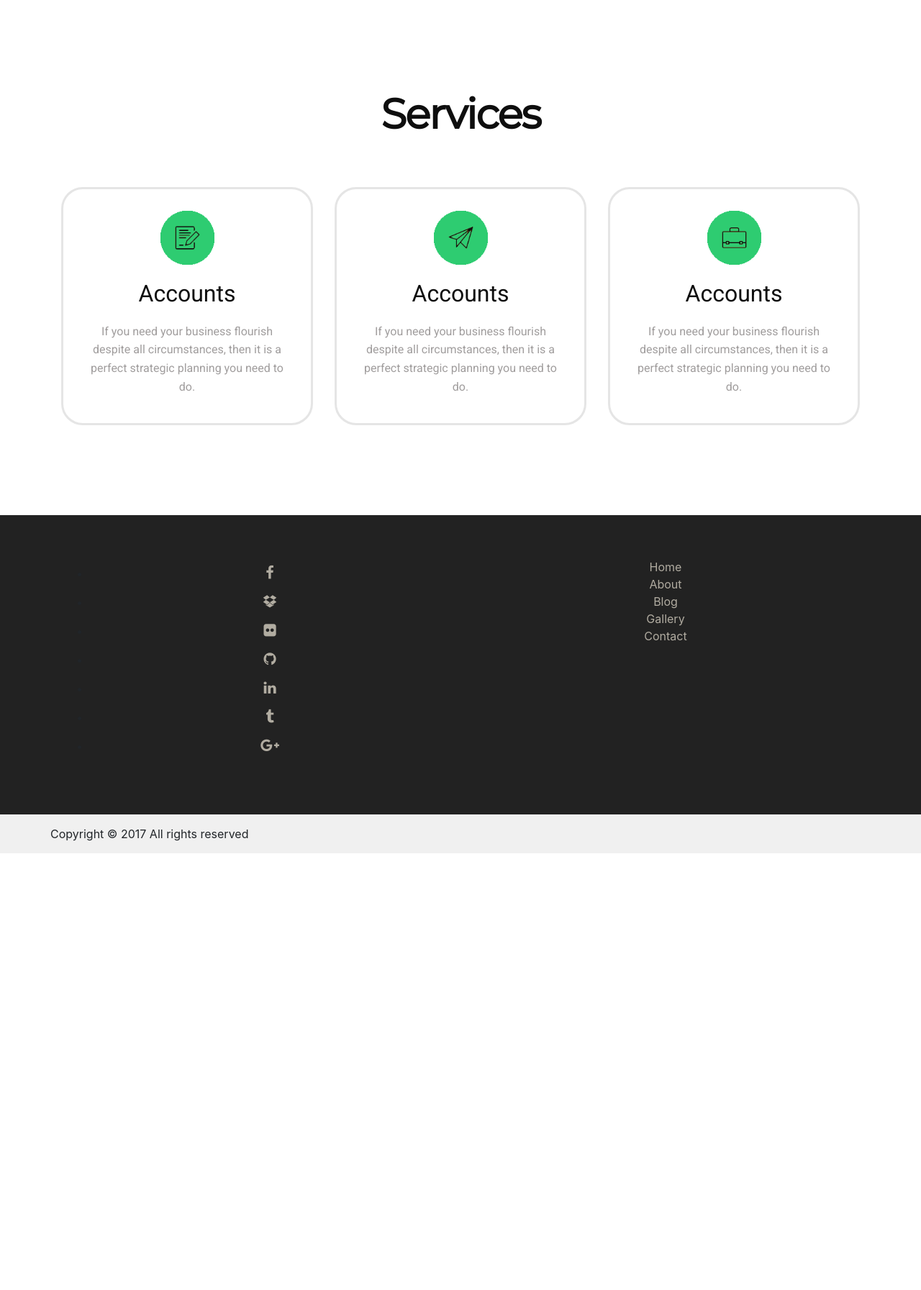
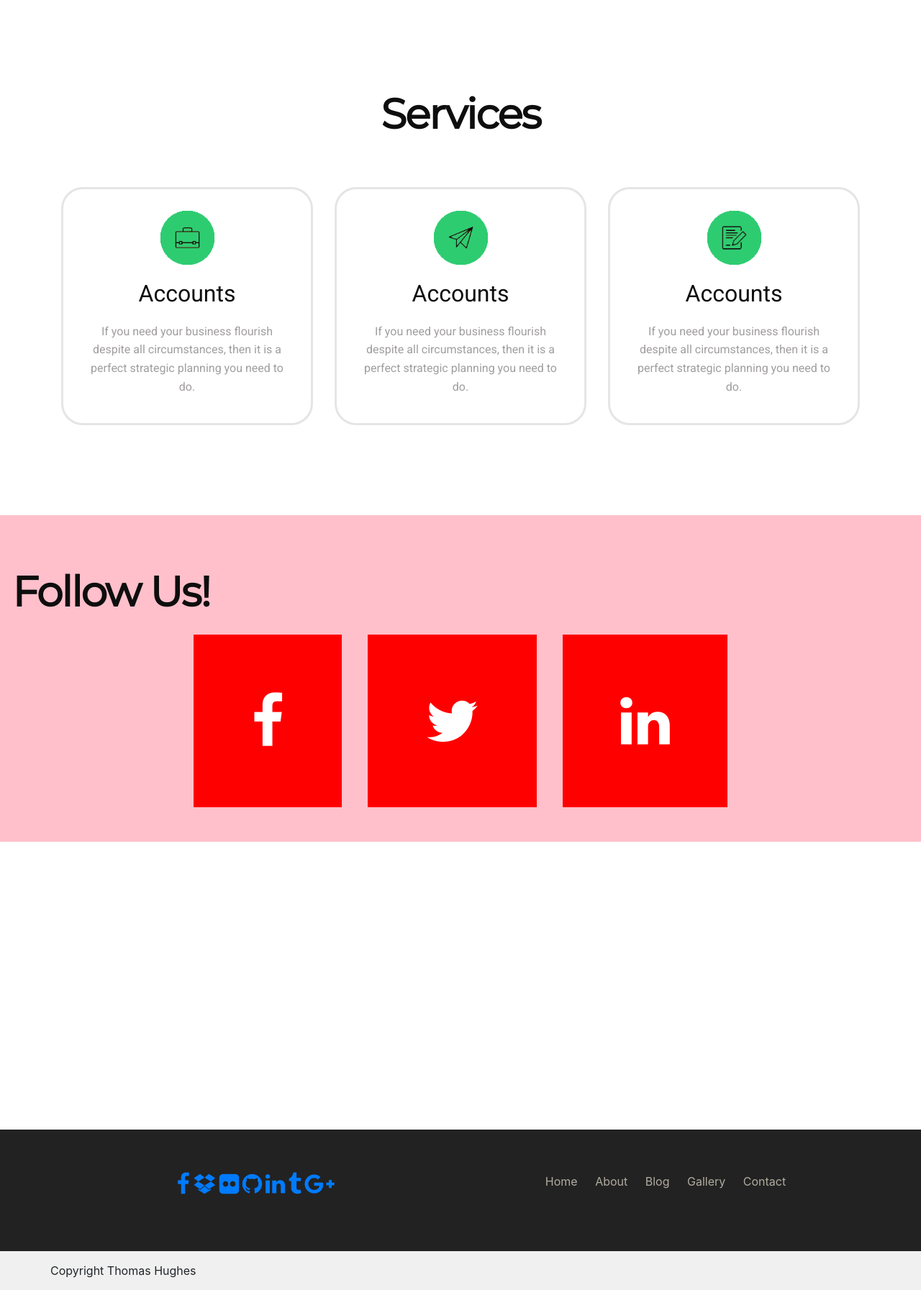
Before and after one commit to thomashughes/Swaft-Surveying-2019, a PHP site: page /EdsWebsite/ in a window 1280 px wide. Shown: the part 1806-3599 px from the top of the page at 72% size. Before the commit the page ends 2992 px from the top, so only its background shows below. Run offline with PHP 8.4, Linux system fonts and the light colour scheme; some libraries are stand-ins or nearby versions.

Commit message:
after trouble with wamp, this could be a new directory all together

```diff
--- a/index.php
+++ b/index.php
@@ -216,7 +216,7 @@
 
         <div class="col-md-4">
           <div class="services">
-            <img src="http://localhost/EdsWebsite/images/mt-1509-home-icon2.png" class="services-img img-fluid" alt="clipboard">
+            <img src="images\mt-1509-home-icon3.png" class="services-img img-fluid" alt="clipboard">
             <h3>Accounts</h3>
             <p>If you need your business flourish despite all circumstances, then it is a perfect strategic planning you need to do.</p>
           </div>
@@ -224,7 +224,7 @@
 
         <div class="col-md-4">
           <div class="services">
-            <img src="http://localhost/EdsWebsite/images/mt-1509-home-icon1.png" class="services-img img-fluid" alt="clipboard">
+            <img src="images\mt-1509-home-icon1.png" class="services-img img-fluid" alt="clipboard">
             <h3>Accounts</h3>
             <p>If you need your business flourish despite all circumstances, then it is a perfect strategic planning you need to do.</p>
 
@@ -233,11 +233,36 @@
 
         <div class="col-md-4">
           <div class="services">
-            <img src="http://localhost/EdsWebsite/images/mt-1509-home-icon3.png" class="services-img img-fluid" alt="clipboard">
+            <img src="images\mt-1509-home-icon2.png" class="services-img img-fluid" alt="clipboard">
             <h3>Accounts</h3>
             <p>If you need your business flourish despite all circumstances, then it is a perfect strategic planning you need to do.</p>
           </div>
         </div>
+
+      </div>
+
+    </div>
+    <div class=" socialbar">
+
+      <div class=" row social-container">
+        <h2>Follow Us!</h2>
+        <div class="col-md-12">
+          <div class="social-icons">
+              <!-- Facebook -->
+              <a href="#" class="fa fa-facebook" id="fb"></a>
+              <!-- Twitter -->
+              <a href="#"class="fa fa-twitter" id="tw"></a>
+              <!--linkedin-->
+              <a href="#" class="fa fa-linkedin" id="lin"></a>
+            </div>
+          </div>
+
+      </div>
+
+    </div>
+
+    <div class="container contact">
+      <div class="row contact-container">
 
       </div>
 
@@ -249,33 +274,33 @@
    <div class="row text-center">
 
              <div class="col-md-6">
-              <ul class="">
+              <ul class="list-inline">
 
-                           <li>
+                           <li class="menusocail">
                                 <a href="#"><i class="fa fa-facebook fa-2x"></i></a>
                            </li>
 
-                           <li>
+                           <li class="menusocail">
                                 <a href="#"><i class="fa fa-dropbox fa-2x"></i></a>
                            </li>
 
-                           <li>
+                           <li class="menusocail">
                                 <a href="#"><i class="fa fa-flickr fa-2x"></i></a>
                            </li>
 
-                           <li>
+                           <li class="menusocail">
                                 <a href="#"><i class="fa fa-github fa-2x"></i></a>
                            </li>
 
-                           <li>
+                           <li class="menusocail">
                                 <a href="#"><i class="fa fa-linkedin fa-2x"></i></a>
                            </li>
 
-                           <li>
+                           <li class="menusocail">
                                 <a href="#"><i class="fa fa-tumblr fa-2x"></i></a>
                            </li>
 
-                           <li>
+                           <li class="menusocail">
                                 <a href="#"><i class="fa fa-google-plus fa-2x"></i></a>
                           </li>
 
@@ -285,23 +310,23 @@
              <div class="col-md-6 col-sm-6 col-xs-12">
               <ul class="menu list-inline">
 
-                     <li>
+                     <li class="menusocail">
                         <a href="#">Home</a>
                       </li>
 
-                      <li>
+                      <li class="menusocail">
                          <a href="#">About</a>
                       </li>
 
-                      <li>
+                      <li class="menusocail">
                         <a href="#">Blog</a>
                       </li>
 
-                      <li>
+                      <li class="menusocail">
                          <a href="#">Gallery </a>
                       </li>
 
-                      <li>
+                      <li class="menusocail">
                         <a href="#">Contact</a>
                      </li>
 
@@ -317,7 +342,7 @@
  <div class="container">
 
      <div class="row text-center">
-     	<p>Copyright © 2017 All rights reserved</p>
+     	<p>Copyright Thomas Hughes</p>
      </div>
 
     </div>
--- a/styles.css
+++ b/styles.css
@@ -7,8 +7,16 @@ font-family: 'Roboto', sans-serif;
 
 /*global*/
 html{
-  scroll-behavior: smooth
+  scroll-behavior: smooth;
+
 }
+
+.container{
+  z-index: -100;
+  background-color:
+}
+
+
 .container-pad{
   padding-top: 125px;
   padding-bottom: 125px;
@@ -276,8 +284,88 @@ height:auto;
 
 
 
+/*social container*/
+.social-container {
+text-align: center;
+padding: auto;
+
+}
+
+.socialbar{
+  background-color: pink;
+  text-align: center;
+  padding:2em;
+  width:100%;
+  margin:auto;
+
+
+}
+.social-icons  a{
+  background-color: red;
+  color:white;
+  font-size: 5em;
+  padding:1em;
+  z-index: -1;
+  margin:0.2em
+}
+
+.social-container{
+  height:auto;
+  text-align: center;
+  padding-top:2.5em;
+
+}
+
+.social-container h2{
+  text-align: center;
+}
+
+#fb{
+
+}
+
+#tw{
+
+}
+
+#lin{
+
+}
+
+
+
+
+.footer-icons a{
+  font-size: 3em;
+  color:white;
+  padding: 1em;
+  margin:auto;
+}
+
+
+
+
+/*contact-contaienr*/
+
+.contact{
+  height: 400px;
+  background-color: white
+}
+
+/*footer*/
+
+
+
+
 .copyright{
     background-color:#f0f0f0;
+}
+
+.list-inline{
+  text-align: center
+}
+.menusocail{
+  display: inline-block;
 }
 
 .copyright p{
@@ -298,7 +386,7 @@ footer .menu li a{
 footer .menu li a:hover{
 	color:#7dabdb;
 }
-
+/*
 .fa.fa-facebook ,
 .fa.fa-dropbox,
 .fa.fa-flickr ,
```
Also changed, not shown: 2 other files.
